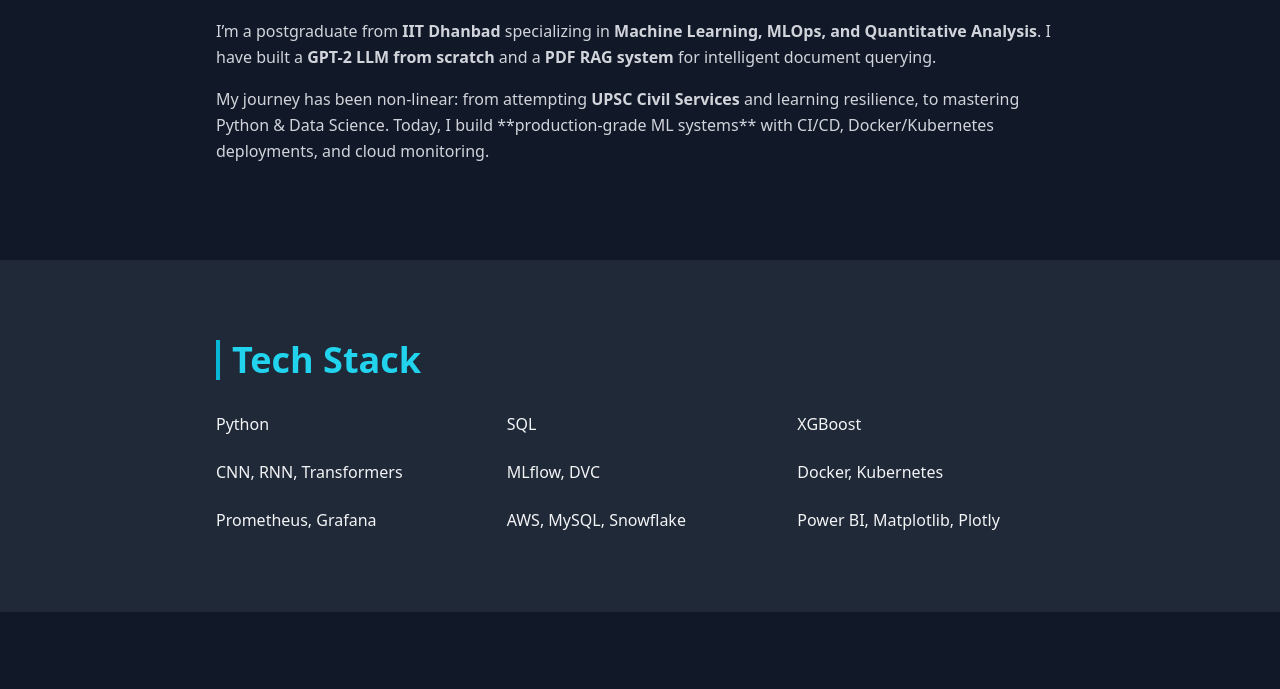
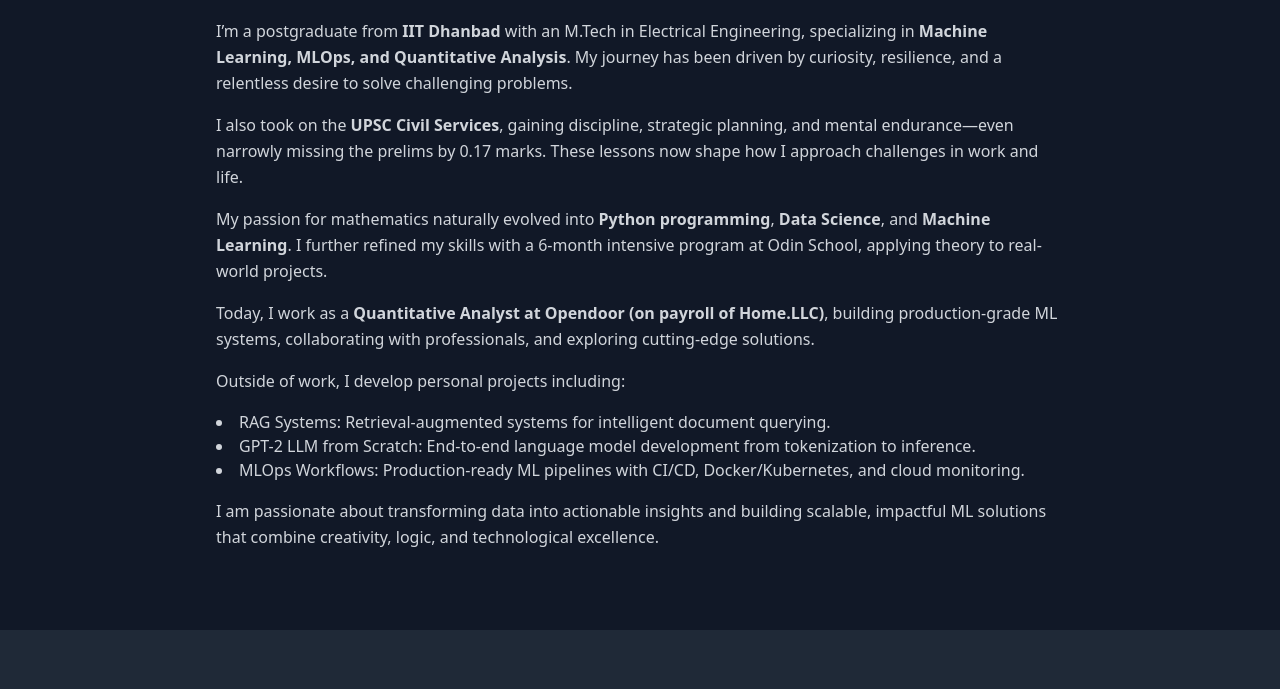
Before and after one commit to Nikhil-MLOPs/Nikhil-MLOPs, a plain HTML site: page index.html in a window 1280 px wide. Shown: the part 570-1259 px from the top of the page. Drawn offline with nearby package versions, Linux system fonts and the light colour scheme.

Commit message:
Update index.html

```diff
--- a/index.html
+++ b/index.html
@@ -42,12 +42,27 @@
 <section id="about" data-animate class="max-w-4xl mx-auto px-6 py-20">
   <h2 class="text-4xl font-bold text-cyan-400 mb-6 border-l-4 border-cyan-500 pl-3">About Me</h2>
   <p class="text-gray-300 leading-relaxed mb-4">
-    I’m a postgraduate from <strong>IIT Dhanbad</strong> specializing in <strong>Machine Learning, MLOps, and Quantitative Analysis</strong>.
-    I have built a <strong>GPT-2 LLM from scratch</strong> and a <strong>PDF RAG system</strong> for intelligent document querying.
+    I’m a postgraduate from <strong>IIT Dhanbad</strong> with an M.Tech in Electrical Engineering, specializing in <strong>Machine Learning, MLOps, and Quantitative Analysis</strong>. My journey has been driven by curiosity, resilience, and a relentless desire to solve challenging problems.
   </p>
   <p class="text-gray-300 leading-relaxed mb-4">
-    My journey has been non-linear: from attempting <strong>UPSC Civil Services</strong> and learning resilience, to mastering Python & Data Science.
-    Today, I build **production-grade ML systems** with CI/CD, Docker/Kubernetes deployments, and cloud monitoring.
+    I also took on the <strong>UPSC Civil Services</strong>, gaining discipline, strategic planning, and mental endurance—even narrowly missing the prelims by 0.17 marks. These lessons now shape how I approach challenges in work and life.
+  </p>
+  <p class="text-gray-300 leading-relaxed mb-4">
+    My passion for mathematics naturally evolved into <strong>Python programming</strong>, <strong>Data Science</strong>, and <strong>Machine Learning</strong>. I further refined my skills with a 6-month intensive program at Odin School, applying theory to real-world projects.
+  </p>
+  <p class="text-gray-300 leading-relaxed mb-4">
+    Today, I work as a <strong>Quantitative Analyst at Opendoor (on payroll of Home.LLC)</strong>, building production-grade ML systems, collaborating with professionals, and exploring cutting-edge solutions.
+  </p>
+  <p class="text-gray-300 leading-relaxed mb-4">
+    Outside of work, I develop personal projects including:
+  </p>
+  <ul class="list-disc list-inside text-gray-300 mb-4">
+    <li>RAG Systems: Retrieval-augmented systems for intelligent document querying.</li>
+    <li>GPT-2 LLM from Scratch: End-to-end language model development from tokenization to inference.</li>
+    <li>MLOps Workflows: Production-ready ML pipelines with CI/CD, Docker/Kubernetes, and cloud monitoring.</li>
+  </ul>
+  <p class="text-gray-300 leading-relaxed">
+    I am passionate about transforming data into actionable insights and building scalable, impactful ML solutions that combine creativity, logic, and technological excellence.
   </p>
 </section>
 
```
